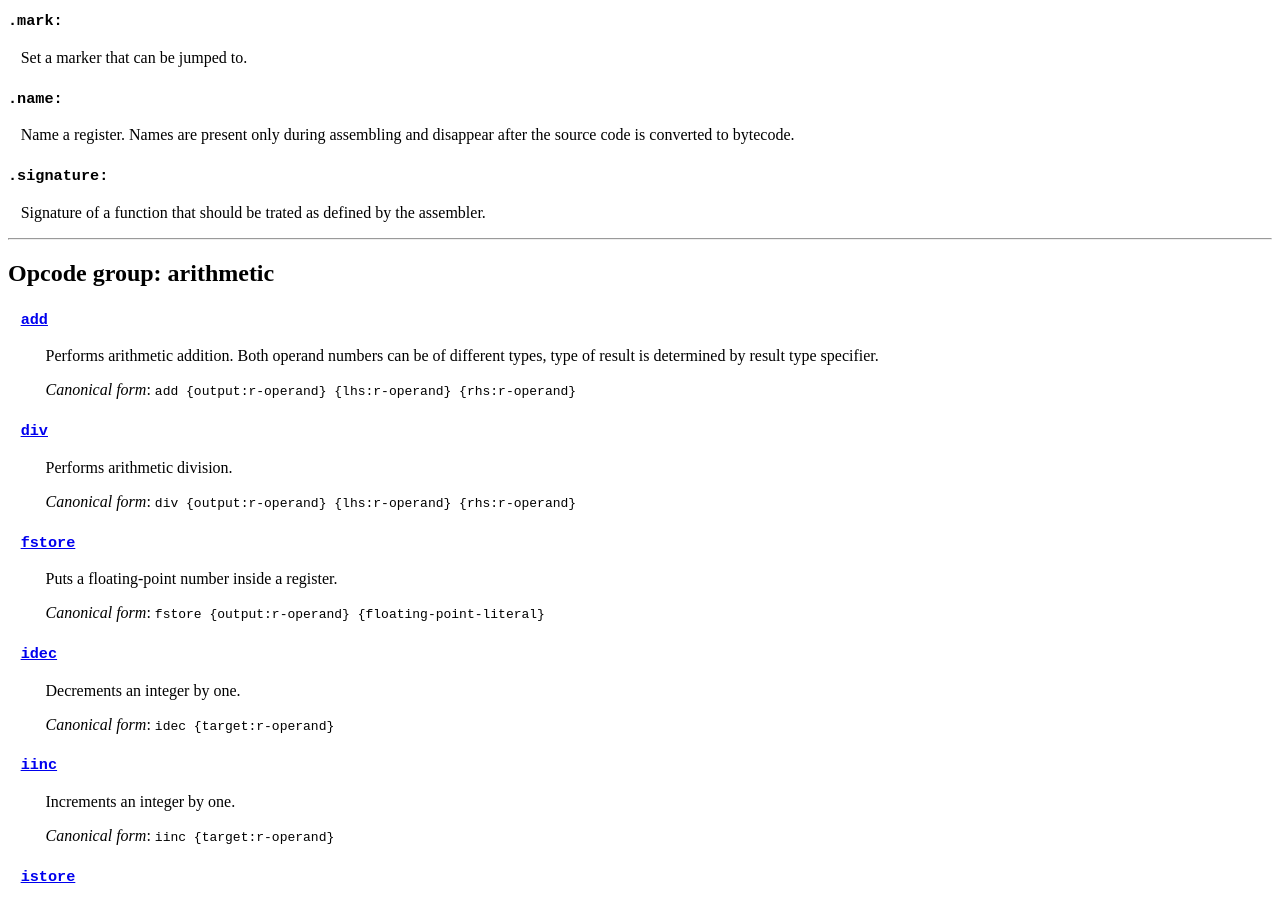
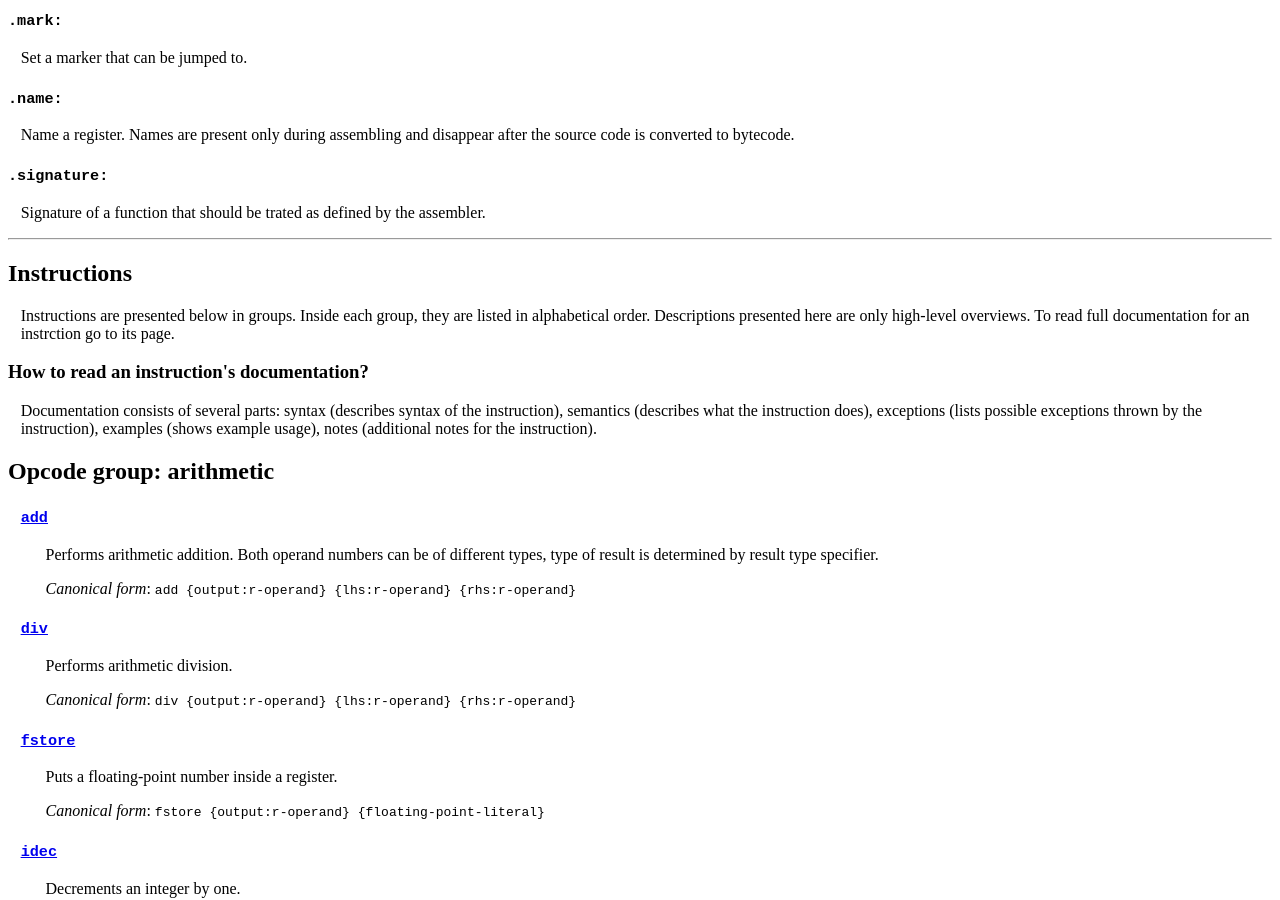
Before and after one commit to marekjm/docs.viuavm.org, a Jekyll site: the page built from isa.html, in a window 1280 px wide and 900 px high, scrolled down 899 px. Built offline with Jekyll 4.4.1, drawn with Linux system fonts in a browser that asks for light colours.

Commit message:
Small update to docs

```diff
--- a/isa.html
+++ b/isa.html
@@ -76,6 +76,28 @@ layout: default
 
 <hr>
 
+<section class="chapter">
+    <h2> Instructions </h2>
+
+    <p>
+        Instructions are presented below in groups.
+        Inside each group, they are listed in alphabetical order.
+        Descriptions presented here are only high-level overviews.
+        To read full documentation for an instrction go to its page.
+    </p>
+
+    <h3> How to read an instruction's documentation? </h3>
+
+    <p>
+        Documentation consists of several parts:
+        syntax (describes syntax of the instruction),
+        semantics (describes what the instruction does),
+        exceptions (lists possible exceptions thrown by the instruction),
+        examples (shows example usage),
+        notes (additional notes for the instruction).
+    </p>
+</section>
+
 <style>
 .indent {
     margin-left: 1%;
```
